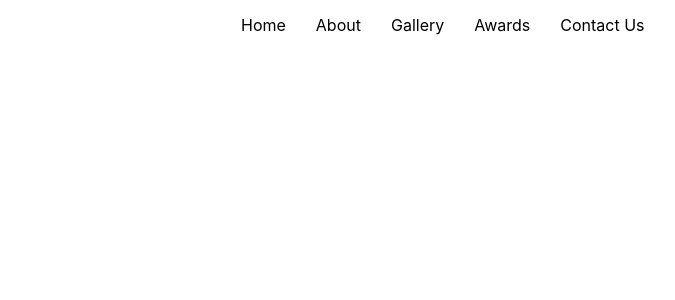
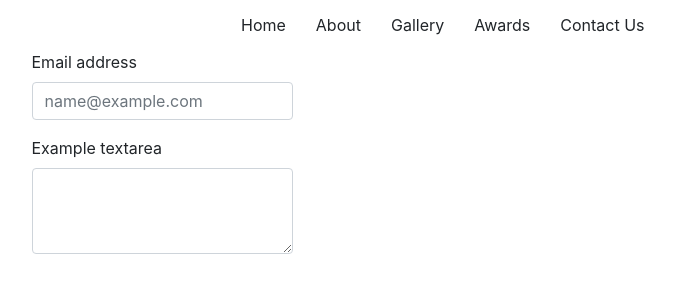
Before and after one commit to viswakirankathi/react.github.io, a React (Create React App) app: page / in a window 1280 px wide. Shown: the top 300 px of the page, without its empty margins (478-1153 px from the left). Built offline with nearby package versions, Linux system fonts and the light colour scheme.

Commit message:
first commit

```diff
--- a/public/index.html
+++ b/public/index.html
@@ -25,6 +25,12 @@
       Learn how to configure a non-root public URL by running `npm run build`.
     -->
     <title>React App</title>
+    <link
+  rel="stylesheet"
+  href="https://cdn.jsdelivr.net/npm/bootstrap@5.1.3/dist/css/bootstrap.min.css"
+  integrity="sha384-1BmE4kWBq78iYhFldvKuhfTAU6auU8tT94WrHftjDbrCEXSU1oBoqyl2QvZ6jIW3"
+  crossorigin="anonymous"
+/>
   </head>
   <body>
     <noscript>You need to enable JavaScript to run this app.</noscript>
--- a/src/App.css
+++ b/src/App.css
@@ -15,3 +15,11 @@
   padding:10px 15px;
 
 }
+.nav-menu>div:hover{
+  cursor: pointer;
+
+}
+.col-centered{
+  float: none;
+  margin: 0 auto;
+}
--- a/src/App.js
+++ b/src/App.js
@@ -1,12 +1,25 @@
 import logo from './logo.svg';
 import './App.css';
-
+import Button from 'react-bootstrap/Button';
 import Header from './Components/Header.js';
 
 function App() {
   return (
    <div className='Header'>
     <Header/>
+  <div className="container">
+    <div className="row">   <div className="col-3 col-centered">
+      <div className="mb-3">
+  <label for="exampleFormControlInput1" className="form-label">Email address</label>
+  <input type="email" className="form-control" id="exampleFormControlInput1" placeholder="name@example.com"/>
+</div>
+<div className="mb-3">
+  <label for="exampleFormControlTextarea1" className="form-label">Example textarea</label>
+  <textarea className="form-control" id="exampleFormControlTextarea1" rows="3"></textarea>
+</div></div></div>
+  </div>
+
+
    </div>
   );
 }
--- a/src/Components/Header.js
+++ b/src/Components/Header.js
@@ -1,4 +1,5 @@
 import React from 'react'
+import Button from 'react-bootstrap/Button';
 
 function Header() {
   return (
@@ -11,6 +12,7 @@ function Header() {
             <div>Awards</div>
             <div>Contact Us</div>
         </div>
+
     </div>
   )
 }
```
Also changed, not shown: package.json (+4 -3 lines), 1 other file (tests, documents, lock files or other folders).
